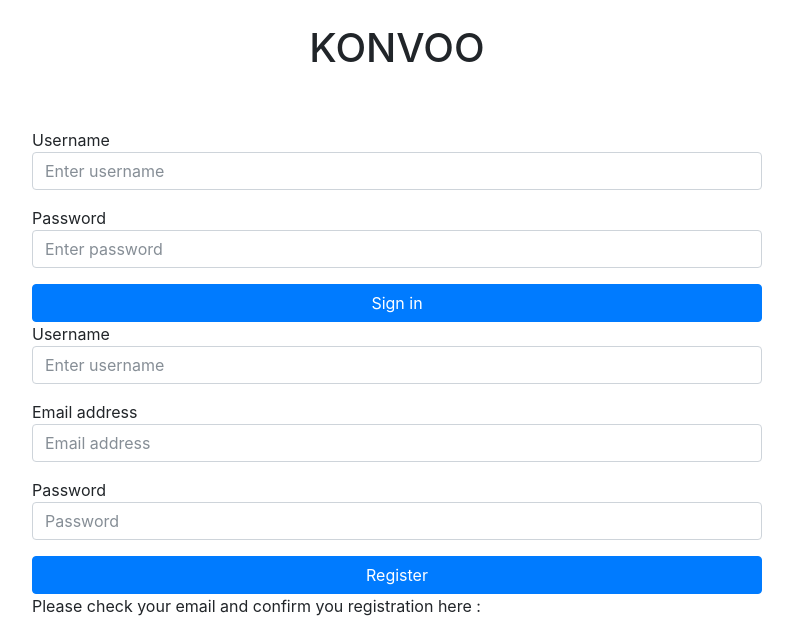
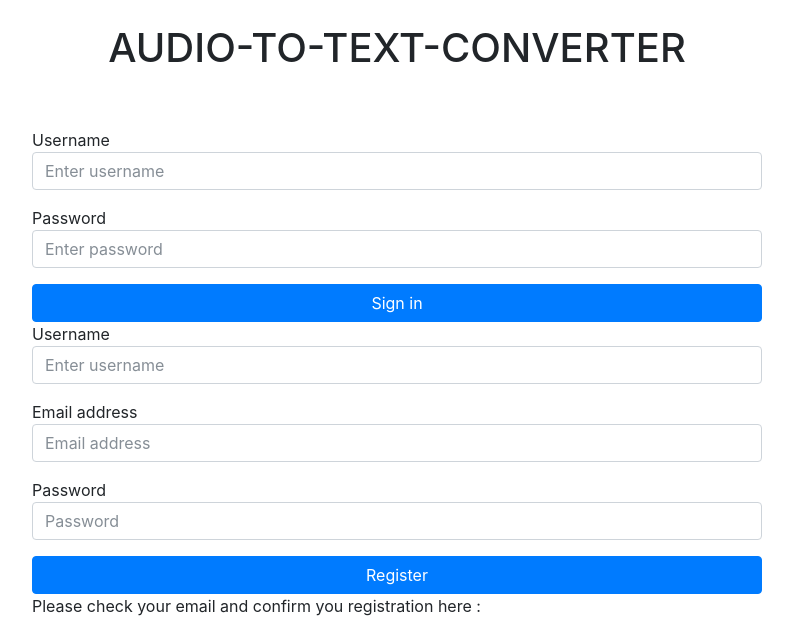
Before and after one commit to tarek137/audi-to-text-app, a Flask app: page / in a window 1280 px wide. Shown: the top 617 px of the page, without its empty margins (243-1036 px from the left). Run offline with Flask 2, Linux system fonts and the light colour scheme; some libraries are stand-ins or nearby versions.

Commit message:
home page update

```diff
--- a/templates/index_home.html
+++ b/templates/index_home.html
@@ -12,7 +12,7 @@
 
             <div class="col-sm-8 offset-md-2">
                 <br/>
-                <h1 class="text-center">KONVOO <br/>
+                <h1 class="text-center">AUDIO-TO-TEXT-CONVERTER<br/>
                 <br/>
                 </h1>
             </div>
```
